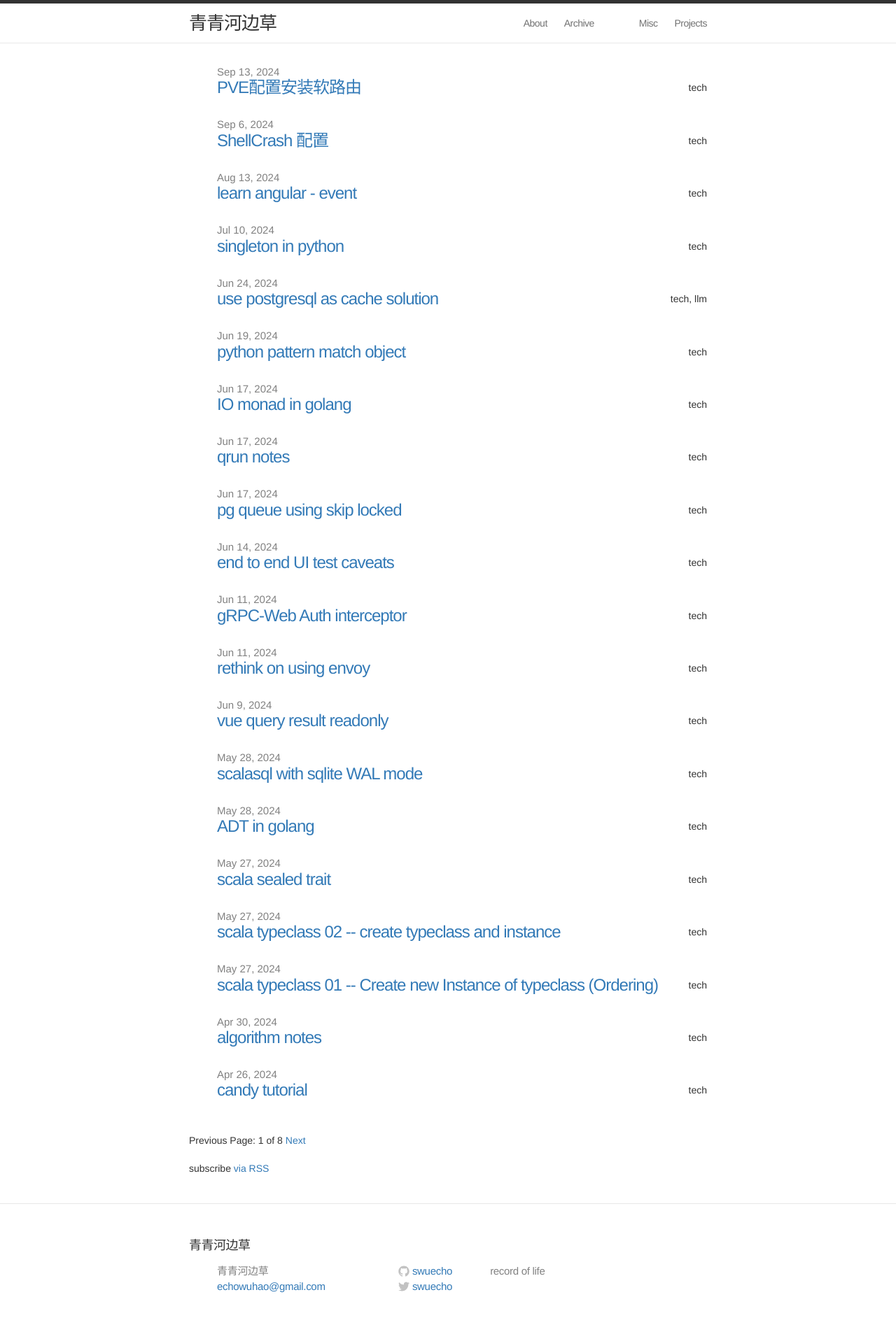
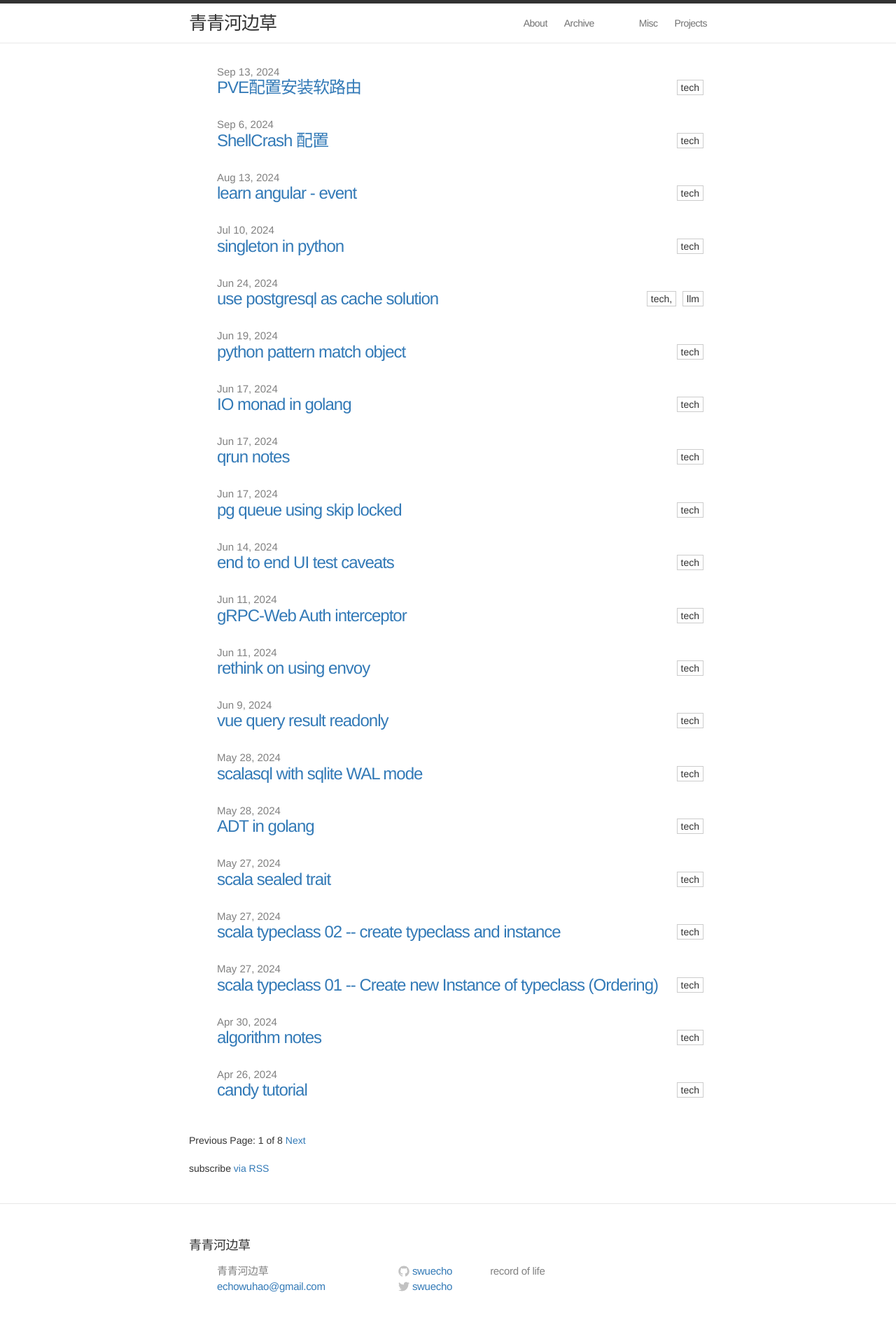
Before and after one commit to swuecho/swuecho.github.io, a Jekyll site: the page built from index.html, in a window 1280 px wide. Shown: the whole page at 70% size. Built offline with Jekyll 4.4.1, drawn with Linux system fonts in a browser that asks for light colours; the list of posts is cut into pages by our own code.

Commit message:
Add styling for post tags in main.css

```diff
--- a/css/main.css
+++ b/css/main.css
@@ -167,6 +167,12 @@ a:visited { color: #205caa; }
   display: block;
   font-size: 15px;
   color: #818181;
+}
+
+.post-tags .tag {
+  border: 1px solid #ccc;
+  padding: 2px 5px;
+  margin-right: 5px;
 }
 
 
```
